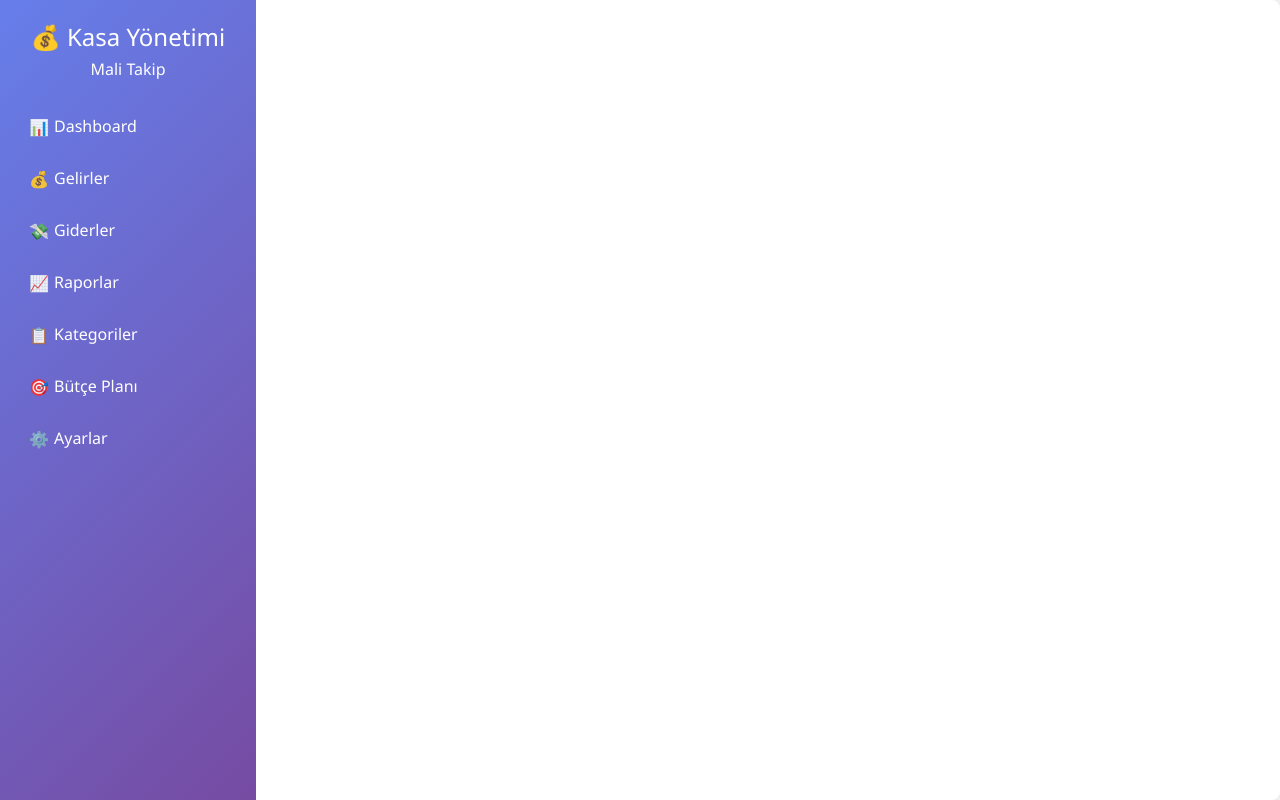
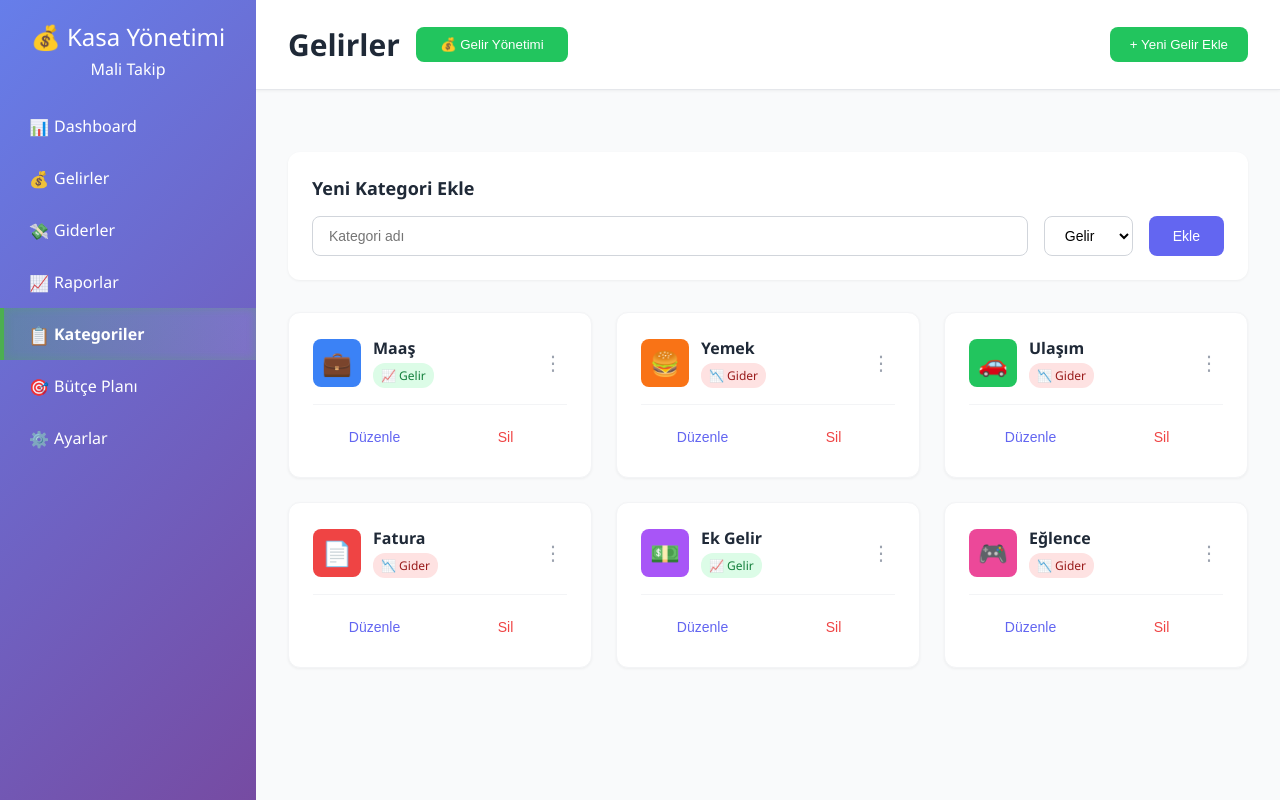
Before and after one commit to fatihkayaci/finance-manager, a React app in the folder frontend/: page /categoryPage in a window 1280 px wide. Built offline with nearby package versions, Linux system fonts and the light colour scheme; no server answers; the HTML template or start-up script is replaced by a standard one.

Commit message:
feat: category page created.

```diff
--- a/frontend/src/App.tsx
+++ b/frontend/src/App.tsx
@@ -5,6 +5,7 @@ import SideBar from './components/SideBar';
 import Dashboard from './pages/Dashboard';
 import Reports from './pages/Reports';
 import Transaction from './pages/Transactions';
+import CategoryPage from './pages/CategoryPage';
 
 function App() {
   return (
@@ -21,6 +22,7 @@ function App() {
             <Route path="/income" element={<Transaction type="income"/>} />
             <Route path="/expense" element={<Transaction type="expense"/>} />
             <Route path="/reports" element={<Reports />} />
+            <Route path="/categoryPage" element={<CategoryPage />} />
           </Routes>
         </div>
       </div>
--- /dev/null
+++ b/frontend/src/components/Categories/CategoryCard.tsx
@@ -0,0 +1,33 @@
+import React from 'react';
+
+const CategoryCard = ({ kategori, onEdit, onDelete }) => {
+  return (
+    <div className="kategori-card">
+      <div className="card-header">
+        <div className="card-main">
+          <div className={`kategori-icon ${kategori.renk}`}>
+            {kategori.icon}
+          </div>
+          <div className="kategori-info">
+            <h4>{kategori.isim}</h4>
+            <span className={`kategori-badge ${kategori.tip}`}>
+              {kategori.tip === 'gelir' ? '📈 Gelir' : '📉 Gider'}
+            </span>
+          </div>
+        </div>
+        <button className="menu-btn">⋮</button>
+      </div>
+
+      <div className="card-footer">
+        <button className="btn-edit" onClick={() => onEdit(kategori)}>
+          Düzenle
+        </button>
+        <button className="btn-delete" onClick={() => onDelete(kategori.id)}>
+          Sil
+        </button>
+      </div>
+    </div>
+  );
+};
+
+export default CategoryCard;
--- /dev/null
+++ b/frontend/src/components/Categories/QuickAddForm.tsx
@@ -0,0 +1,44 @@
+import React, { useState } from 'react';
+
+const QuickAddForm = ({ onAddKategori }) => {
+  const [isim, setIsim] = useState('');
+  const [tip, setTip] = useState('gelir');
+
+  const handleSubmit = (e) => {
+    e.preventDefault();
+    if (isim.trim()) {
+      onAddKategori({ isim, tip });
+      setIsim('');
+    }
+  };
+
+  return (
+    <div className="quick-add-form">
+      <h3>Yeni Kategori Ekle</h3>
+      <form onSubmit={handleSubmit}>
+        <div className="form-row">
+          <input
+            type="text"
+            placeholder="Kategori adı"
+            className="form-input"
+            value={isim}
+            onChange={(e) => setIsim(e.target.value)}
+          />
+          <select
+            className="form-select"
+            value={tip}
+            onChange={(e) => setTip(e.target.value)}
+          >
+            <option value="gelir">Gelir</option>
+            <option value="gider">Gider</option>
+          </select>
+          <button type="submit" className="btn-add">
+            Ekle
+          </button>
+        </div>
+      </form>
+    </div>
+  );
+};
+
+export default QuickAddForm;
--- a/frontend/src/components/SideBar.tsx
+++ b/frontend/src/components/SideBar.tsx
@@ -26,7 +26,7 @@ function SideBar() {
                     <div className="nav-icon">📈</div>
                     <span>Raporlar</span>
                 </Link>
-                <Link to="/categories" className={location.pathname === '/categories' ? 'nav-item active' : 'nav-item'}>
+                <Link to="/categoryPage" className={location.pathname === '/categoryPage' ? 'nav-item active' : 'nav-item'}>
                     <div className="nav-icon">📋</div>
                     <span>Kategoriler</span>
                 </Link>
--- /dev/null
+++ b/frontend/src/pages/CategoryPage.css
@@ -0,0 +1,274 @@
+/* KategorilerPage.css */
+
+/* MAIN CONTENT */
+.main-content {
+  flex: 1;
+  background-color: #f9fafb;
+  min-height: 100vh;
+}
+
+/* HEADER */
+.header {
+  background: white;
+  padding: 24px 32px;
+  border-bottom: 1px solid #e5e7eb;
+  box-shadow: 0 1px 3px rgba(0, 0, 0, 0.05);
+}
+
+.header-content {
+  display: flex;
+  align-items: center;
+  justify-content: space-between;
+}
+
+.header-title h2 {
+  font-size: 32px;
+  font-weight: bold;
+  color: #1f2937;
+  margin-bottom: 4px;
+}
+
+.header-title p {
+  color: #6b7280;
+  font-size: 14px;
+}
+
+.header-actions {
+  display: flex;
+  align-items: center;
+  gap: 16px;
+}
+
+.notification-btn {
+  width: 40px;
+  height: 40px;
+  border: none;
+  background: transparent;
+  border-radius: 8px;
+  cursor: pointer;
+  font-size: 20px;
+  transition: background 0.2s;
+}
+
+.notification-btn:hover {
+  background: #f3f4f6;
+}
+
+.user-avatar {
+  width: 40px;
+  height: 40px;
+  background: #6366f1;
+  border-radius: 50%;
+  display: flex;
+  align-items: center;
+  justify-content: center;
+  color: white;
+  font-weight: 600;
+}
+
+/* CONTENT AREA */
+.content-area {
+  padding: 32px;
+}
+
+/* QUICK ADD FORM */
+.quick-add-form {
+  background: white;
+  border-radius: 12px;
+  box-shadow: 0 1px 3px rgba(0, 0, 0, 0.05);
+  padding: 24px;
+  margin-bottom: 32px;
+}
+
+.quick-add-form h3 {
+  font-size: 18px;
+  font-weight: 600;
+  color: #1f2937;
+  margin-bottom: 16px;
+}
+
+.form-row {
+  display: flex;
+  gap: 16px;
+}
+
+.form-input {
+  flex: 1;
+  padding: 10px 16px;
+  border: 1px solid #d1d5db;
+  border-radius: 8px;
+  font-size: 14px;
+  outline: none;
+  transition: all 0.2s;
+}
+
+.form-input:focus {
+  border-color: #6366f1;
+  box-shadow: 0 0 0 3px rgba(99, 102, 241, 0.1);
+}
+
+.form-select {
+  padding: 10px 16px;
+  border: 1px solid #d1d5db;
+  border-radius: 8px;
+  font-size: 14px;
+  outline: none;
+  cursor: pointer;
+  transition: all 0.2s;
+  background: white;
+}
+
+.form-select:focus {
+  border-color: #6366f1;
+  box-shadow: 0 0 0 3px rgba(99, 102, 241, 0.1);
+}
+
+.btn-add {
+  padding: 10px 24px;
+  background: #6366f1;
+  color: white;
+  border: none;
+  border-radius: 8px;
+  font-size: 14px;
+  font-weight: 500;
+  cursor: pointer;
+  transition: background 0.2s;
+}
+
+.btn-add:hover {
+  background: #4f46e5;
+}
+
+/* KATEGORI KARTLARI */
+.kategori-grid {
+  display: grid;
+  grid-template-columns: repeat(auto-fill, minmax(300px, 1fr));
+  gap: 24px;
+}
+
+.kategori-card {
+  background: white;
+  border-radius: 12px;
+  box-shadow: 0 1px 3px rgba(0, 0, 0, 0.05);
+  padding: 24px;
+  border: 1px solid #f3f4f6;
+  transition: all 0.2s;
+}
+
+.kategori-card:hover {
+  box-shadow: 0 4px 6px rgba(0, 0, 0, 0.1);
+}
+
+.card-header {
+  display: flex;
+  align-items: center;
+  justify-content: space-between;
+  margin-bottom: 16px;
+}
+
+.card-main {
+  display: flex;
+  align-items: center;
+  gap: 12px;
+}
+
+.kategori-icon {
+  width: 48px;
+  height: 48px;
+  border-radius: 8px;
+  display: flex;
+  align-items: center;
+  justify-content: center;
+  font-size: 24px;
+}
+
+.kategori-icon.blue { background: #3b82f6; }
+.kategori-icon.orange { background: #f97316; }
+.kategori-icon.green { background: #22c55e; }
+.kategori-icon.red { background: #ef4444; }
+.kategori-icon.purple { background: #a855f7; }
+.kategori-icon.pink { background: #ec4899; }
+
+.kategori-info h4 {
+  font-weight: 600;
+  color: #1f2937;
+  margin-bottom: 4px;
+}
+
+.kategori-badge {
+  display: inline-block;
+  font-size: 12px;
+  padding: 4px 8px;
+  border-radius: 12px;
+}
+
+.kategori-badge.gelir {
+  background: #dcfce7;
+  color: #15803d;
+}
+
+.kategori-badge.gider {
+  background: #fee2e2;
+  color: #991b1b;
+}
+
+.menu-btn {
+  background: transparent;
+  border: none;
+  color: #9ca3af;
+  font-size: 20px;
+  cursor: pointer;
+  padding: 4px;
+  transition: color 0.2s;
+}
+
+.menu-btn:hover {
+  color: #4b5563;
+}
+
+.card-footer {
+  display: flex;
+  gap: 8px;
+  padding-top: 16px;
+  border-top: 1px solid #f3f4f6;
+}
+
+.btn-edit,
+.btn-delete {
+  flex: 1;
+  padding: 8px 12px;
+  border: none;
+  border-radius: 8px;
+  font-size: 14px;
+  cursor: pointer;
+  transition: all 0.2s;
+}
+
+.btn-edit {
+  background: transparent;
+  color: #6366f1;
+}
+
+.btn-edit:hover {
+  background: #eef2ff;
+}
+
+.btn-delete {
+  background: transparent;
+  color: #ef4444;
+}
+
+.btn-delete:hover {
+  background: #fef2f2;
+}
+
+/* RESPONSIVE */
+@media (max-width: 768px) {
+  .kategori-grid {
+    grid-template-columns: 1fr;
+  }
+
+  .form-row {
+    flex-direction: column;
+  }
+}
--- /dev/null
+++ b/frontend/src/pages/CategoryPage.tsx
@@ -0,0 +1,56 @@
+import React, { useState } from 'react';
+import Header from '../components/Header';
+import QuickAddForm from '../components/Categories/QuickAddForm';
+import KategoriCard from '../components/Categories/CategoryCard';
+import './CategoryPage.css';
+
+const CategoryPage = () => {
+  const [kategoriler, setKategoriler] = useState([
+    { id: 1, isim: 'Maaş', icon: '💼', renk: 'blue', tip: 'gelir' },
+    { id: 2, isim: 'Yemek', icon: '🍔', renk: 'orange', tip: 'gider' },
+    { id: 3, isim: 'Ulaşım', icon: '🚗', renk: 'green', tip: 'gider' },
+    { id: 4, isim: 'Fatura', icon: '📄', renk: 'red', tip: 'gider' },
+    { id: 5, isim: 'Ek Gelir', icon: '💵', renk: 'purple', tip: 'gelir' },
+    { id: 6, isim: 'Eğlence', icon: '🎮', renk: 'pink', tip: 'gider' },
+  ]);
+
+  const handleAddKategori = ({ isim, tip }) => {
+    const yeniKategori = {
+      id: Date.now(),
+      isim,
+      tip,
+      icon: tip === 'gelir' ? '💰' : '💸',
+      renk: tip === 'gelir' ? 'green' : 'red'
+    };
+    setKategoriler([...kategoriler, yeniKategori]);
+  };
+
+  const handleEdit = (kategori) => {
+    console.log('Düzenle:', kategori);
+  };
+
+  const handleDelete = (id) => {
+    setKategoriler(kategoriler.filter(k => k.id !== id));
+  };
+
+  return (
+    <div className="main-content">
+      <Header />
+      <div className="content-area">
+        <QuickAddForm onAddKategori={handleAddKategori} />
+        <div className="kategori-grid">
+          {kategoriler.map((kategori) => (
+            <KategoriCard
+              key={kategori.id}
+              kategori={kategori}
+              onEdit={handleEdit}
+              onDelete={handleDelete}
+            />
+          ))}
+        </div>
+      </div>
+    </div>
+  );
+};
+
+export default CategoryPage;
```
